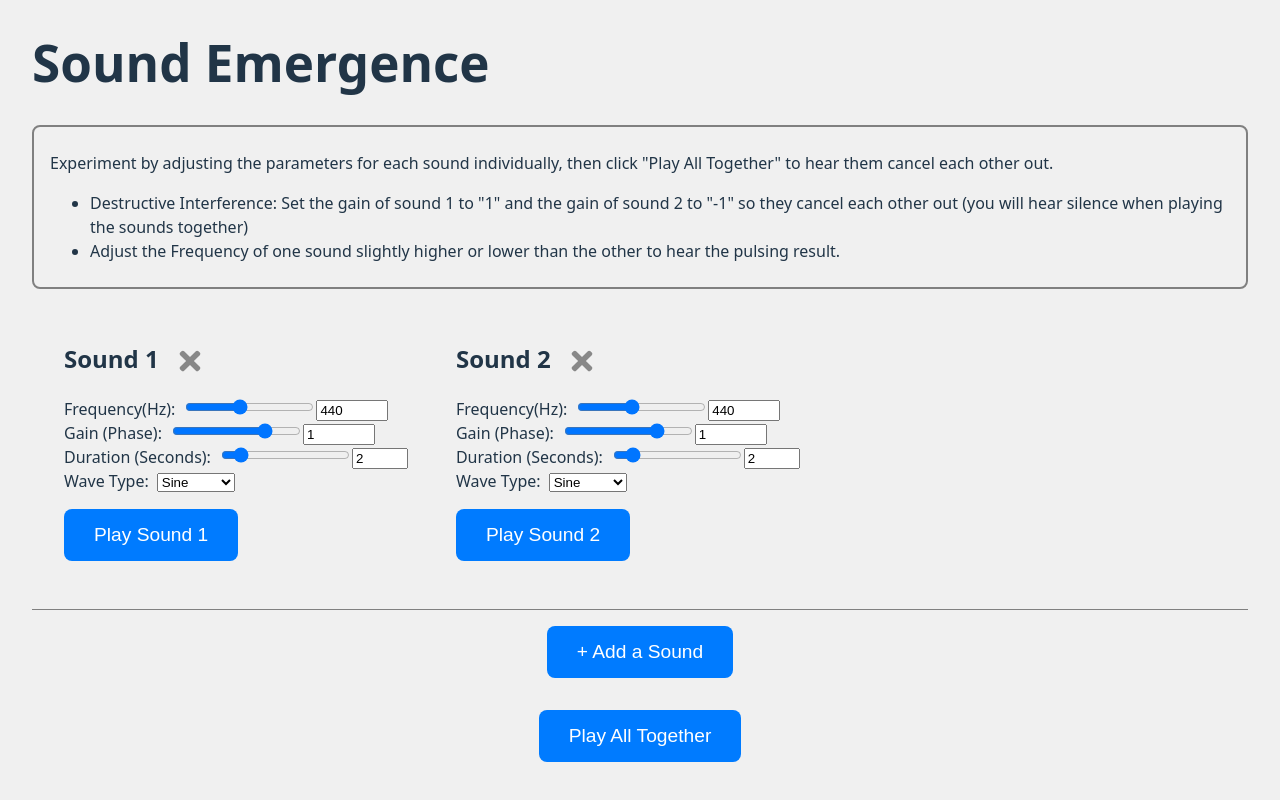
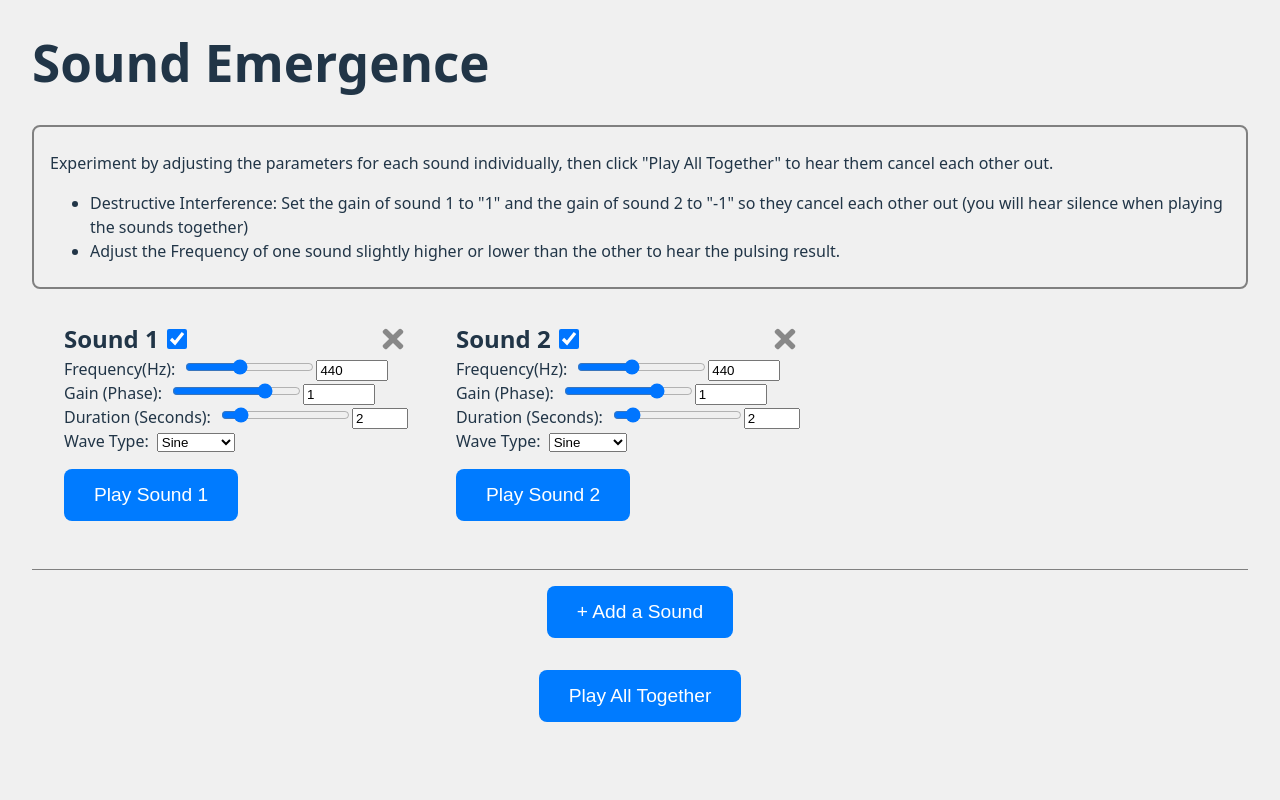
Before and after one commit to BrentGrammer/EmergentSounds, a React (Vite) app in the folder WebAudio/: page / in a window 1280 px wide. Built offline with nearby package versions, Linux system fonts and the light colour scheme.

Commit message:
Add ability to mute sounds

```diff
--- a/WebAudio/src/App.css
+++ b/WebAudio/src/App.css
@@ -26,7 +26,22 @@ button:hover {
 
 .sound-title-container {
   display: flex;
-  align-items: end;
+  align-items: center;
+  justify-content: space-between;
+}
+
+.sound-title-container-left {
+  display: flex;
+  align-items: center;
+  gap: 0.5rem;
+}
+
+.sound-title-container .muted-checkbox {
+  width: 20px;
+  height: 20px;
+  cursor: pointer;
+  margin: 0;
+  padding: 0;
 }
 
 .experiments-container {
@@ -57,5 +72,5 @@ button:hover {
 }
 
 .parameter-label {
-  margin-right: .5rem;
+  margin-right: 0.5rem;
 }
--- a/WebAudio/src/App.tsx
+++ b/WebAudio/src/App.tsx
@@ -37,10 +37,12 @@ function App() {
   };
 
   const playAll = () => {
-    Object.values(sounds).forEach((sound) => {
-      const { gain, type, frequency, durationSeconds } = sound.parameters;
-      play({ audioCtx, gain, frequency, type, durationSeconds });
-    });
+    Object.values(sounds)
+      .filter((sound) => !sound.parameters.muted)
+      .forEach((sound) => {
+        const { gain, type, frequency, durationSeconds } = sound.parameters;
+        play({ audioCtx, gain, frequency, type, durationSeconds });
+      });
   };
 
   const addSound = () => {
@@ -60,6 +62,13 @@ function App() {
     if (soundNumber === highestSoundNumber) {
       setHighestSoundNumber(highestSoundNumber - 1);
     }
+  };
+
+  const toggleMuted = (id: string) => {
+    const sound = sounds[id];
+    const isMuted = sound.parameters.muted;
+    const params: ISoundParameters = { ...sound.parameters, muted: !isMuted };
+    setSounds({ ...sounds, [id]: { ...sound, parameters: params } });
   };
 
   return (
@@ -95,6 +104,7 @@ function App() {
                 removeSound={removeSound}
                 updateSounds={updateSounds}
                 onPlaySound={onPlaySound}
+                toggleMuted={toggleMuted}
               />
             </div>
           );
--- a/WebAudio/src/components/Sound/Sound.tsx
+++ b/WebAudio/src/components/Sound/Sound.tsx
@@ -8,6 +8,7 @@ interface Props {
   removeSound: (soundId: string, soundNumber: number) => void;
   updateSounds: (soundId: string, newParams: ISoundParameters) => void;
   onPlaySound: (soundId: string) => void;
+  toggleMuted: (soundId: string) => void;
 }
 
 function parseSoundNumber(id: string): number {
@@ -26,19 +27,37 @@ export default function Sound({
   removeSound,
   updateSounds,
   onPlaySound,
+  toggleMuted,
 }: Props) {
+
+  const shouldIncludePlayback = sound.parameters.muted === false;
+
   return (
     <>
       <div className="sound-title-container">
-        <h2>{sound.title}</h2>
+        <div className="sound-title-container-left">
+          <h2 style={{ margin: 0, padding: 0 }}>{sound.title}</h2>
 
-        <button
+          <input
+            id={`playselect-${soundId}`}
+            className="muted-checkbox"
+            type="checkbox"
+            checked={shouldIncludePlayback}
+            onChange={() => toggleMuted(soundId)}
+            title={
+              shouldIncludePlayback
+                ? "Deselect for Playback"
+                : "Select for Playback"
+            }
+          />
+        </div>
+
+        <FaTimes
+          size={30}
           onClick={() => removeSound(soundId, parseSoundNumber(soundId))}
           className="icon-delete-button"
           title={`Remove ${sound.title}`}
-        >
-          <FaTimes size={30} />
-        </button>
+        />
       </div>
 
       <SoundParameters id={soundId} updateSounds={updateSounds} />
--- a/WebAudio/src/lib/webAudio.ts
+++ b/WebAudio/src/lib/webAudio.ts
@@ -43,6 +43,7 @@ export interface ISoundParameters {
   type: OscillatorType;
   frequency: number;
   durationSeconds: number;
+  muted: boolean;
 }
 
 export const defaultParameters: ISoundParameters = {
@@ -50,6 +51,7 @@ export const defaultParameters: ISoundParameters = {
   gain: 1,
   type: "sine",
   durationSeconds: 2,
+  muted: false
 };
 
 export interface ISound {
```
